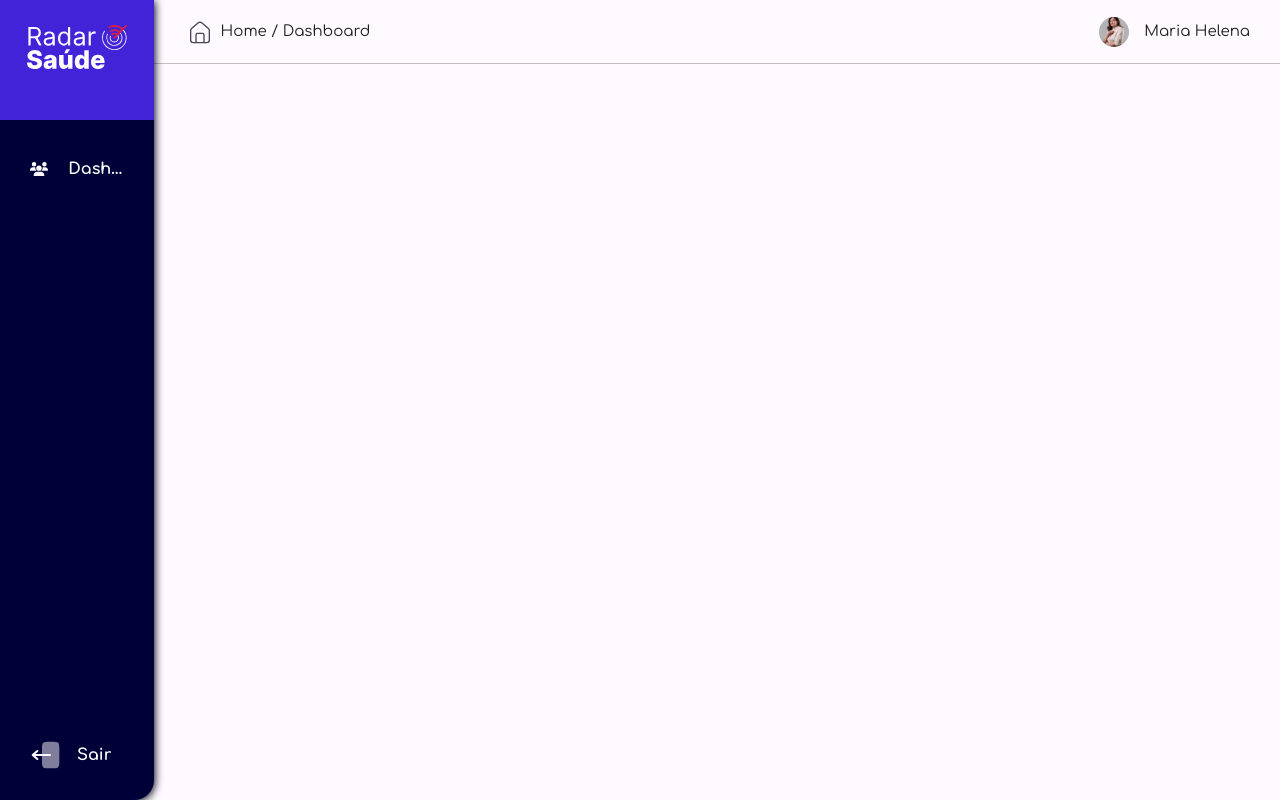
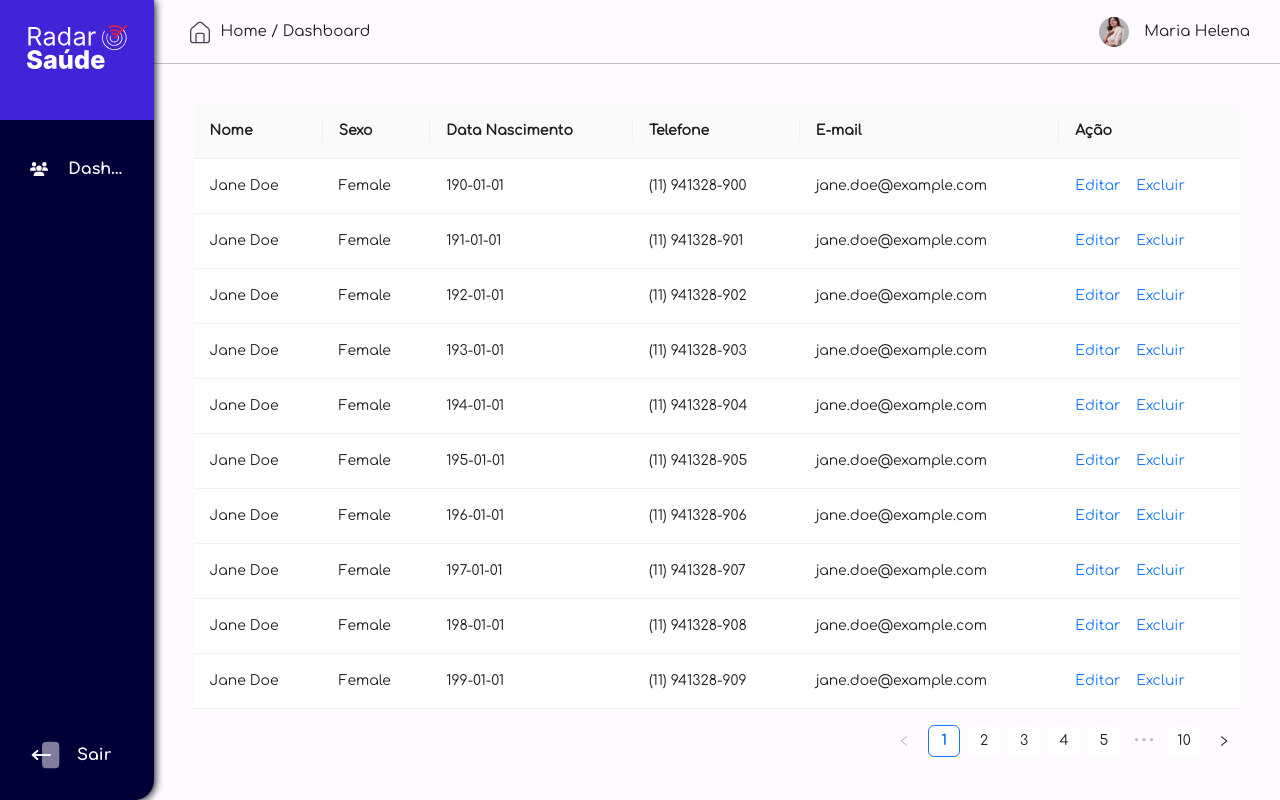
Before and after one commit to lucascbb/RadarSaude, a React (Create React App) app in the folder frontend/: page /dashboard in a window 1280 px wide. Built offline with nearby package versions, Linux system fonts and the light colour scheme.

Commit message:
Feat: Table

```diff
--- a/frontend/src/pages/Dashboard/components/contentDashboard.tsx
+++ b/frontend/src/pages/Dashboard/components/contentDashboard.tsx
@@ -1,21 +1,108 @@
-import { Layout } from 'antd';
-import HeaderComponent from "../../../components/headerComponent"
+import { Layout, Table, Space } from 'antd';
+import HeaderComponent from "../../../components/headerComponent";
+import type { TableProps } from 'antd';
+import type { ColumnsType, TablePaginationConfig } from 'antd/es/table/interface';
+import { useState } from 'react';
 
 const { Content } = Layout;
 
 const ContentDashboard = () => {
+    interface DataType {
+        key: string;
+        name: string;
+        gender: string;
+        dateBirth: string;
+        phone: string;
+        email: string;
+    }
+
+    const [pagination, setPagination] = useState<TablePaginationConfig>({
+        current: 1,
+        pageSize: 10,
+        showSizeChanger: false,
+    });
+
+    const handleTableChange: TableProps<DataType>['onChange'] = (
+        pagination: TablePaginationConfig,
+    ) => {
+        setPagination(pagination);
+    };
+
+    const columns: ColumnsType<DataType> = [
+        {
+            title: 'Nome',
+            dataIndex: 'name',
+            key: 'name',
+        },
+        {
+            title: 'Sexo',
+            dataIndex: 'gender',
+            key: 'gender',
+        },
+        {
+            title: 'Data Nascimento',
+            dataIndex: 'dateBirth',
+            key: 'dateBirth',
+        },
+        {
+            title: 'Telefone',
+            dataIndex: 'phone',
+            key: 'phone',
+        },
+        {
+            title: 'E-mail',
+            dataIndex: 'email',
+            key: 'email',
+        },
+        {
+            title: 'Ação',
+            key: 'action',
+            render: (_, record) => (
+                <Space size="middle">
+                    <a>Editar</a>
+                    <a>Excluir</a>
+                </Space>
+            ),
+        },
+    ];
+
+    const data: DataType[] = [];
+
+    for (let i = 0; i < 100; i++) {
+        data.push({
+            key: String(i),
+            name: 'Jane Doe',
+            gender: 'Female',
+            dateBirth: `19${i}-01-01`,
+            phone: `(11) 941328-90${i}`,
+            email: 'jane.doe@example.com',
+        });
+    }
+
     const contentStyle: React.CSSProperties = {
-        minHeight: 120,
+        maxHeight: "100vh",
         color: '#fff',
         backgroundColor: '#fffaff',
+        overflowY: "auto",
+    };
+
+    const tableStyle: React.CSSProperties = {
+        margin: "0 auto",
+        width: '100%',
+        padding: '40px',
     };
 
     return (
         <Layout>
             <Content style={contentStyle}>
                 <HeaderComponent />
-
-
+                <Table
+                    columns={columns}
+                    dataSource={data}
+                    pagination={pagination}
+                    onChange={handleTableChange}
+                    style={tableStyle}
+                />
             </Content>
         </Layout>
     );
```
